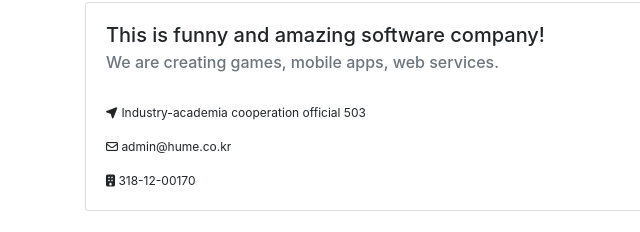
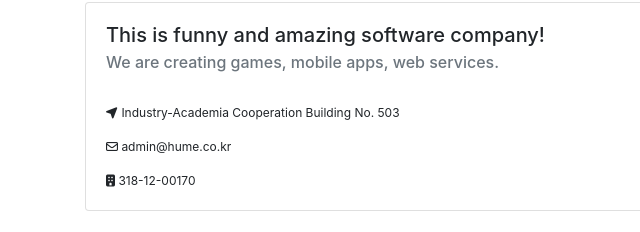
Before and after one commit to nar789/humeintro, a website: page index.html in a window 1280 px wide. Shown: the part 95-327 px from the top of the page, 0-640 px from the left. Drawn offline with Linux system fonts and the light colour scheme; files whose address does not match are found by name.

Commit message:
update address

```diff
--- a/index.html
+++ b/index.html
@@ -17,7 +17,7 @@
 					<h5 class="card-title">This is funny and amazing software company!</h5>
 					<h6 class="card-subtitle mb-2 text-muted">We are creating games, mobile apps, web services.</h6>
 					<br>
-					<p class="card-text" style="font-size: 12px;"><i class="fas fa-location-arrow"></i>&nbsp;Industry-academia cooperation official 503</p>
+					<p class="card-text" style="font-size: 12px;"><i class="fas fa-location-arrow"></i>&nbsp;Industry-Academia Cooperation Building No. 503</p>
 					<p class="card-text" style="font-size: 12px;"><i class="far fa-envelope"></i>&nbsp;admin@hume.co.kr</p>
 					<p class="card-text" style="font-size: 12px;"><i class="fas fa-building"></i>&nbsp;318-12-00170</p>
 				</div>
```
